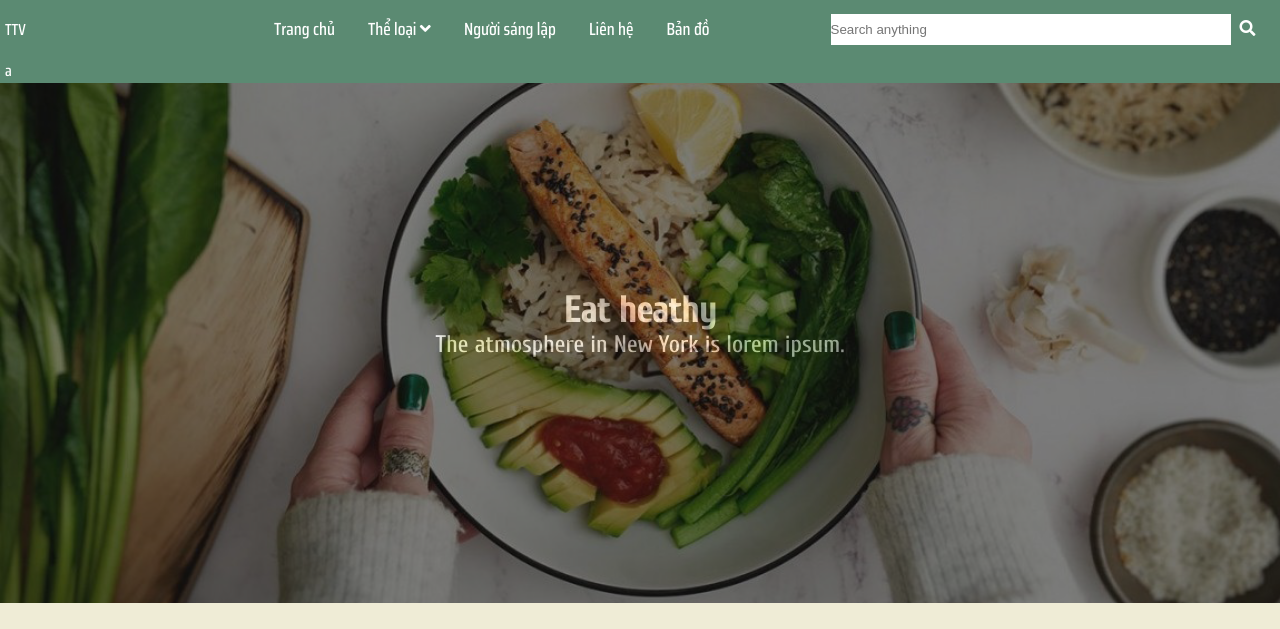
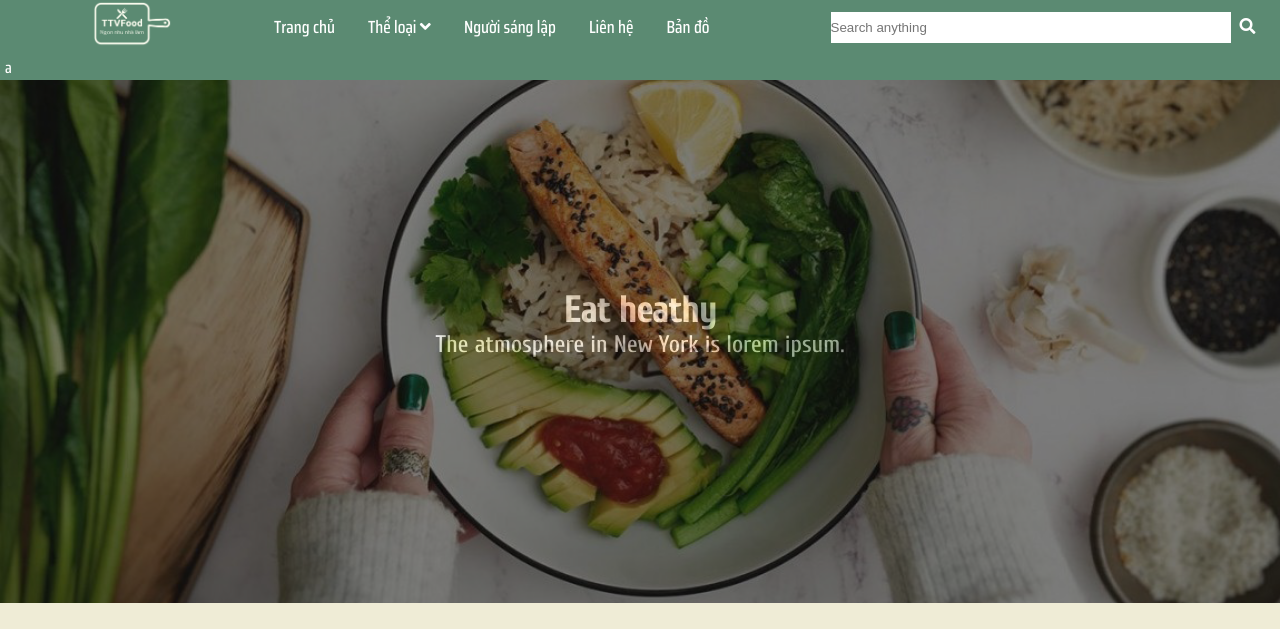
Before and after one commit to pahtunn/TTVFood, a plain HTML site: page index.html in a window 1280 px wide. Shown: the top 629 px of the page. Drawn offline with Linux system fonts and the light colour scheme.

Commit message:
Second commit by Anh Tuan

```diff
--- a/assets/css/home.css
+++ b/assets/css/home.css
@@ -59,10 +59,13 @@ body{
     right: 0;
     z-index: 999;
     font-family: "Font-menu";
+
+    /* max-height: 100px; */
 }
 
 #logo{
     flex: 15%;
+    text-align: center;
 }
 #navbar{
     flex: 40%;
@@ -84,7 +87,8 @@ body{
     color: #fff;
     text-decoration: none;
     font-size: 1.1rem;
-    padding: 15px;
+    padding: 0 15px;
+    line-height: 53px;
 }
 #navbar a:hover{
     background-color: #fff;
@@ -209,7 +213,8 @@ body{
 }
 .item-time:hover{
     position: relative;
-    top: -2px;
+    top: -5px;
+    box-shadow: 0 3px 10px rgb(0 0 0 / 0.2);
 }
 /* End open time */
 
--- a/index.html
+++ b/index.html
@@ -17,7 +17,7 @@
     <div class="wrapper">
         <!-- Start Header  -->
         <div class="header flex-container">
-            <div id="logo">TTV</div>
+            <div id="logo"><img src="assets/imgs/main-logo.png" width="80px" alt="TTVFood logo"></div>
             <div id="navbar">
                 <ul class="nav">
                     <li class="nav-item">
@@ -236,11 +236,15 @@
         <!-- End chef -->
 
         <!-- Start team -->
-        <div class="TTV-teams"></div>
+        <div class="TTV-teams">
+
+        </div>
         <!-- End team -->
 
         <!-- Start footer  -->
-        <div class="footer"></div>
+        <div class="footer">
+
+        </div>
         <!-- End footer  -->
     </div>
 
```
Also changed, not shown: assets/imgs/main-logo.png (added).
